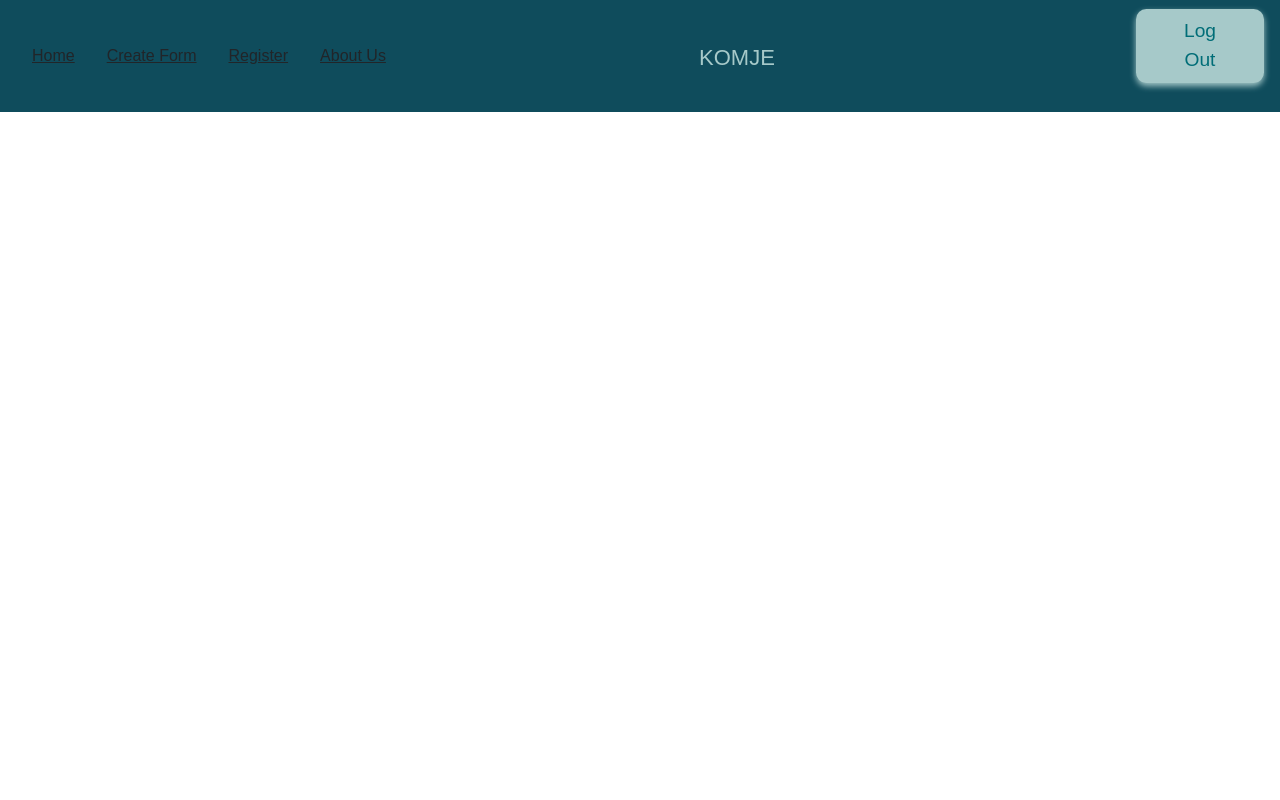
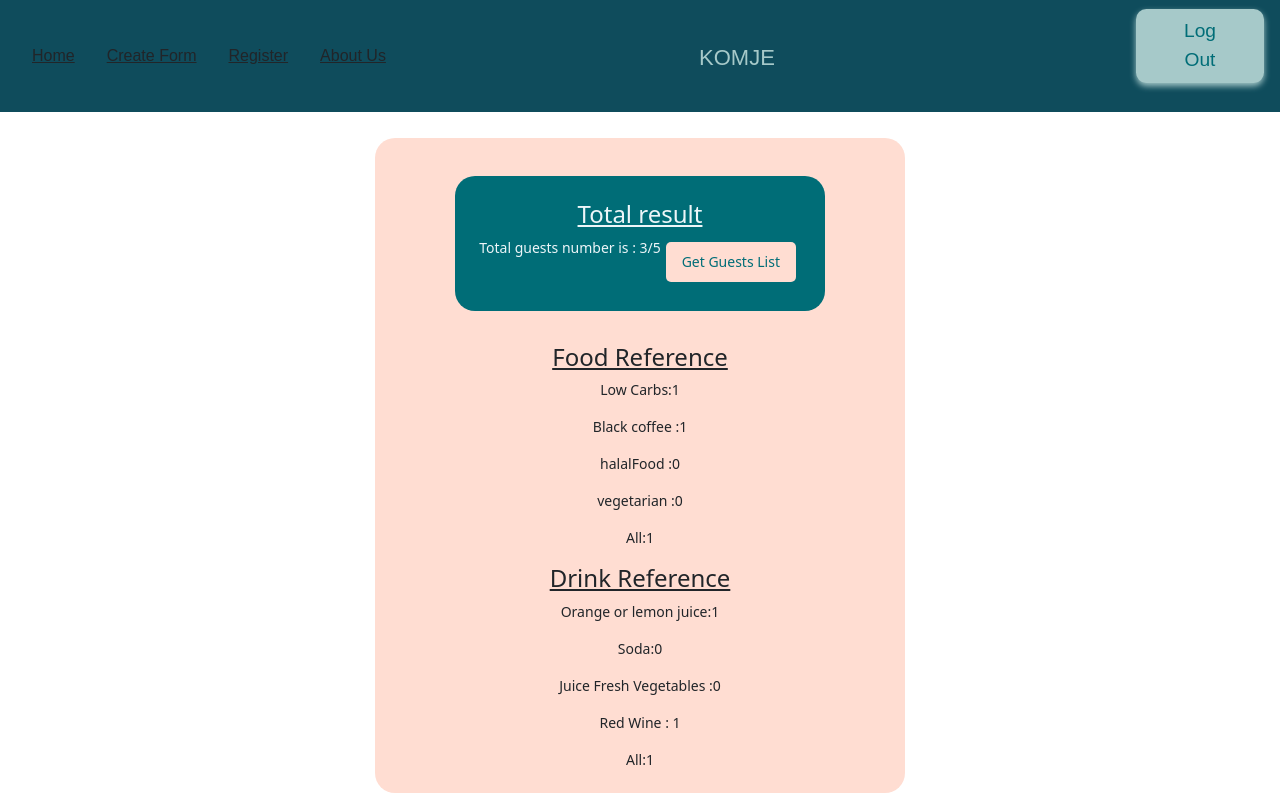
Before and after one commit to Mones-Hamd/FinalProjectHYF, a React app in the folder client/: page /result in a window 1280 px wide. Built offline with nearby package versions, Linux system fonts and the light colour scheme.

Commit message:
Create result page front end

```diff
--- a/client/src/App.jsx
+++ b/client/src/App.jsx
@@ -7,6 +7,7 @@ import Login from "./pages/Login/Login";
 import Register from "./pages/Register/Register";
 import CreateForm from "./pages/CreateForm/CreateForm";
 import AboutUs from "./pages/User/AboutUs/AboutUs";
+import Result from "./pages/ResultPage/Result";
 import { UserProvider } from "./contexts/userContext";
 
 const App = () => {
@@ -21,6 +22,7 @@ const App = () => {
           <Route path="/createForm" element={<CreateForm />} />
           <Route path="/login" element={<Login />} />
           <Route path="/register" element={<Register />} />
+          <Route path="/result" element={<Result />} />
         </Routes>
       </UserProvider>
     </>
--- /dev/null
+++ b/client/src/pages/ResultPage/Result.jsx
@@ -0,0 +1,109 @@
+import React from "react";
+import "bootstrap/dist/css/bootstrap.min.css";
+import "bootstrap/dist/js/bootstrap.js";
+import "./result.css";
+
+const results = [
+  {
+    Name: "Guest1",
+    attend: true,
+    foodList: "lowCarbs",
+    drink: "Orange or Lemon Juice",
+  },
+  { Name: "Guest2", attend: true, foodList: "seaFood", drink: "all" },
+  { Name: "Guest3", attend: false, foodList: "halalFood", drink: "Soda " },
+  {
+    Name: "Guest4",
+    attend: false,
+    foodList: "vegetarian",
+    drink: "Juice Fresh Vegetables",
+  },
+  { Name: "Guest5", attend: true, foodList: "all", drink: "Red Wine" },
+];
+
+const Result = () => {
+  let gustsNum = 0;
+
+  let allRef = {
+    lowCarbs: 0,
+    seaFood: 0,
+    halalFood: 0,
+    vegetarian: 0,
+    allFoodRef: 0,
+    OrangeLemonJuice: 0,
+    soda: 0,
+    juiceFreshVegetables: 0,
+    redWine: 0,
+    allDrinkRef: 0,
+  };
+
+  results.map((result) => {
+    if (result.attend == true) {
+      gustsNum += 1;
+    }
+    if (result.attend == true && result.foodList === "lowCarbs") {
+      allRef.lowCarbs += 1;
+    }
+    if (result.attend == true && result.foodList === "seaFood") {
+      allRef.seaFood += 1;
+    }
+    if (result.attend == true && result.foodList === "halalFood") {
+      allRef.halalFood += 1;
+    }
+    if (result.attend == true && result.foodList === "vegetarian") {
+      allRef.vegetarian += 1;
+    }
+    if (result.attend == true && result.foodList === "all") {
+      allRef.allFoodRef += 1;
+    }
+    if (result.attend == true && result.drink === "Orange or Lemon Juice") {
+      allRef.OrangeLemonJuice += 1;
+    }
+    if (result.attend == true && result.drink === "all") {
+      allRef.allDrinkRef += 1;
+    }
+    if (result.attend == true && result.drink === "Soda") {
+      allRef.soda += 1;
+    }
+    if (result.attend == true && result.drink === "Juice Fresh Vegetables") {
+      allRef.juiceFreshVegetables += 1;
+    }
+    if (result.attend == true && result.drink === "Red Wine") {
+      allRef.redWine += 1;
+    }
+  });
+
+  return (
+    <div className="container">
+      <div className="guests-count-box">
+        <h4>Total result</h4>
+        <div className="count-box">
+          <p>
+            Total guests number is : {gustsNum}/{results.length}
+          </p>
+          <button className="guestList-btn">Get Guests List </button>
+        </div>
+      </div>
+
+      <div className="food-section">
+        <h4>Food Reference</h4>
+        <p>Low Carbs:{allRef.lowCarbs} </p>
+        <p>Black coffee :{allRef.seaFood} </p>
+        <p>halalFood :{allRef.halalFood} </p>
+        <p>vegetarian :{allRef.vegetarian} </p>
+        <p>All:{allRef.allFoodRef} </p>
+      </div>
+
+      <div className="drink-section">
+        <h4>Drink Reference</h4>
+        <p>Orange or lemon juice:{allRef.OrangeLemonJuice} </p>
+        <p>Soda:{allRef.soda} </p>
+        <p>Juice Fresh Vegetables :{allRef.juiceFreshVegetables} </p>
+        <p>Red Wine : {allRef.redWine} </p>
+        <p>All:{allRef.allDrinkRef}</p>
+      </div>
+    </div>
+  );
+};
+
+export default Result;
--- /dev/null
+++ b/client/src/pages/ResultPage/result.css
@@ -0,0 +1,38 @@
+:root {
+  --white-color: #fff;
+  --text-color: #edf6f9;
+  --light-color: #83c5be;
+  --dark-color: #006d77;
+  --orange-color: #e29578;
+  --light-orange-color: #ffddd2;
+  --black-color: #000;
+}
+.container {
+  background-color: var(--light-orange-color);
+  margin: auto;
+  margin-top: 1.6rem;
+  padding: 0.4rem 3rem;
+  border-radius: 20px;
+  text-align: center;
+  font-size: 14px;
+  width: fit-content;
+}
+.guests-count-box {
+  padding: 1.5rem;
+  background-color: var(--dark-color);
+  color: var(--text-color);
+  margin: 2rem;
+  border-radius: 20px;
+}
+.count-box {
+  display: flex;
+  justify-content: space-between;
+}
+.guestList-btn {
+  width: fit-content;
+  margin: 0.3rem;
+  font-size: 14px;
+}
+h4 {
+  text-decoration: underline;
+}
```
Also changed, not shown: 1 other file (tests, documents, lock files or other folders).
